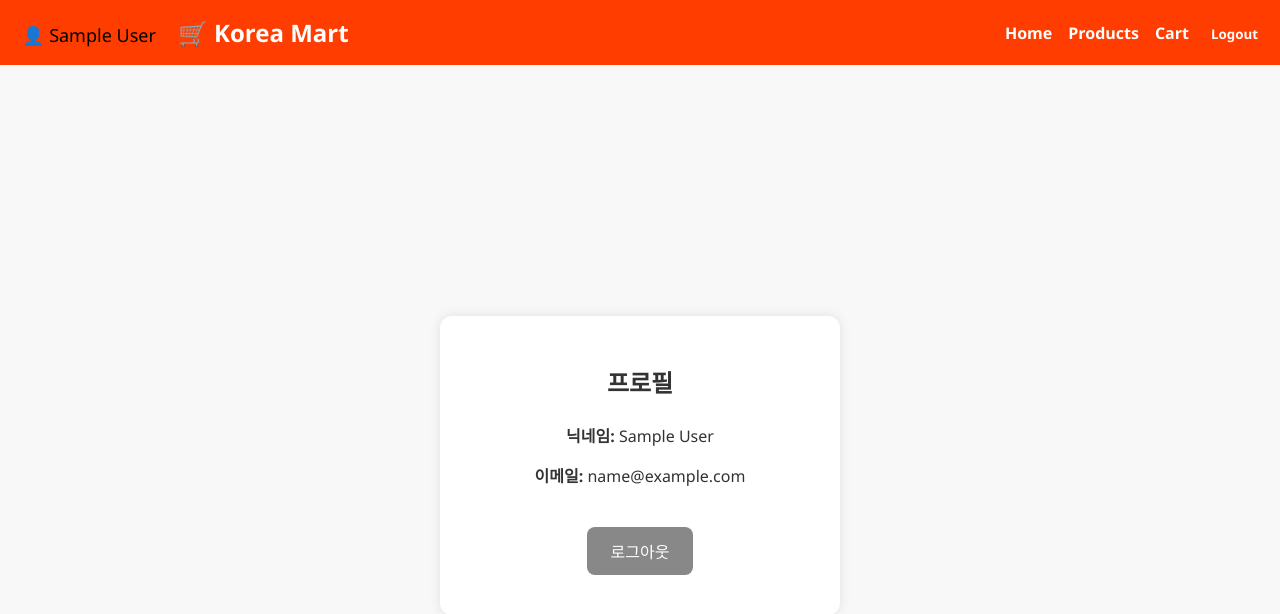
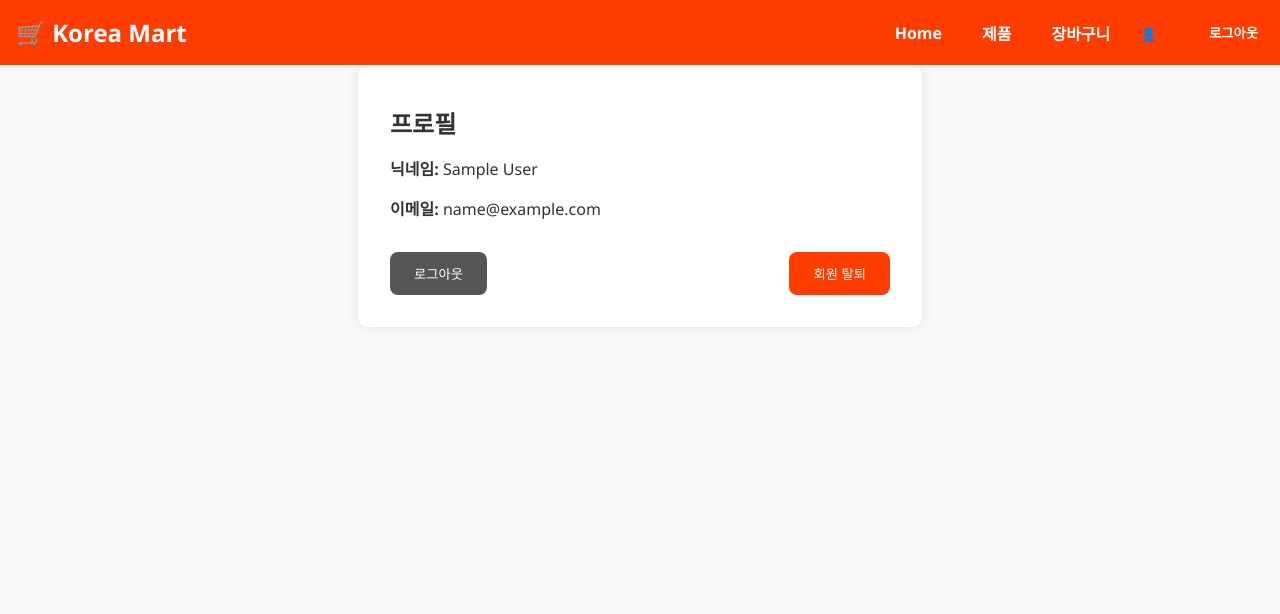
Before and after one commit to thinking-always/korea-mart-react, a React (Create React App) app: page /profile in a window 1280 px wide. Shown: the top 614 px of the page. Built offline with nearby package versions, Linux system fonts and the light colour scheme; sample sign-in values are in the browser's storage.

Commit message:
made profile fix login error

```diff
--- a/src/App.js
+++ b/src/App.js
@@ -1,6 +1,6 @@
 // src/App.js
-import React, { useContext } from 'react';
-import { BrowserRouter as Router, Route, Routes, Navigate } from 'react-router-dom';
+import React, { useState } from 'react';
+import { BrowserRouter as Router, Routes, Route, Navigate } from 'react-router-dom';
 import Home from './pages/Home';
 import Products from './pages/Products';
 import ProductDetail from './pages/ProductDetail';
@@ -9,42 +9,33 @@ import Login from './pages/Login';
 import Signup from './pages/Signup';
 import AdminLogin from './pages/AdminLogin';
 import AdminPage from './pages/AdminPage';
-import { CartProvider } from './context/CartContext';
-import { AuthProvider, AuthContext } from './context/AuthContext';
-import Header from './components/Header';
-import './index.css';
 import Profile from './pages/Profile';
 
-function AppRoutes() {
-  const { isAdmin } = useContext(AuthContext);
-
-  return (
-    <>
-      <Header isAdmin={isAdmin} />
-      <Routes>
-        <Route path="/" element={<Home />} />
-        <Route path="/products" element={<Products />} />
-        <Route path="/products/:id" element={<ProductDetail />} />
-        <Route path="/cart" element={<Cart />} />
-        <Route path="/login" element={<Login />} />
-        <Route path="/admin-login" element={<AdminLogin />} />
-        <Route path="/signup" element={<Signup />} />
-        <Route path="/profile" element={<Profile />} />
-        <Route
-          path="/admin"
-          element={isAdmin ? <AdminPage /> : <Navigate to="/admin-login" />}
-        />
-      </Routes>
-    </>
-  );
-}
+import { CartProvider } from './context/CartContext';
+import { AuthProvider } from './context/AuthContext';
+import Header from './components/Header';
+import RequireGuest from './components/RequireGuest';
+import './index.css';
 
 function App() {
+  const [isAdmin, setIsAdmin] = useState(false);
+
   return (
     <AuthProvider>
       <CartProvider>
         <Router>
-          <AppRoutes />
+          <Header />
+          <Routes>
+            <Route path="/" element={<Home />} />
+            <Route path="/products" element={<Products />} />
+            <Route path="/products/:id" element={<ProductDetail />} />
+            <Route path="/cart" element={<Cart />} />
+            <Route path="/login" element={<RequireGuest><Login /></RequireGuest>} />
+            <Route path="/signup" element={<RequireGuest><Signup /></RequireGuest>} />
+            <Route path="/profile" element={<Profile />} />
+            <Route path="/admin-login" element={<AdminLogin setIsAdmin={setIsAdmin} />} />
+            <Route path="/admin" element={isAdmin ? <AdminPage /> : <Navigate to="/admin-login" />} />
+          </Routes>
         </Router>
       </CartProvider>
     </AuthProvider>
--- a/src/components/Header.css
+++ b/src/components/Header.css
@@ -32,3 +32,28 @@
 .user {
   margin-left: 1rem;
 }
+.profile-button {
+  padding: 0.4rem 0.8rem;
+  background-color: #ff3d00;
+  color: white;
+  border-radius: 8px;
+  text-decoration: none;
+  margin: 0 0.5rem;
+  font-weight: bold;
+}
+.profile-button:hover {
+  background-color: #e23200;
+}
+.login-btn,
+.logout {
+  background: none;
+  border: none;
+  cursor: pointer;
+  color: white;
+  font-weight: bold;
+}
+
+.login-btn:hover,
+.logout:hover {
+  text-decoration: underline;
+}
--- a/src/components/Header.js
+++ b/src/components/Header.js
@@ -1,44 +1,131 @@
 // src/components/Header.js
-import React, { useContext } from 'react';
+import React, { useContext, useState, useRef, useEffect } from 'react';
 import { Link, useNavigate } from 'react-router-dom';
 import { AuthContext } from '../context/AuthContext';
 import './Header.css';
 
-function Header({ isAdmin }) {
+function Header() {
   const { user, logout } = useContext(AuthContext);
+  const [dropdownOpen, setDropdownOpen] = useState(false);
+  const dropdownRef = useRef();
   const navigate = useNavigate();
+
+  useEffect(() => {
+    function handleClickOutside(e) {
+      if (dropdownRef.current && !dropdownRef.current.contains(e.target)) {
+        setDropdownOpen(false);
+      }
+    }
+    document.addEventListener('mousedown', handleClickOutside);
+    return () => document.removeEventListener('mousedown', handleClickOutside);
+  }, []);
+
+  const dropdownItemStyle = {
+    whiteSpace: 'nowrap',
+    padding: '0.5rem 1rem',
+    background: 'none',
+    border: 'none',
+    cursor: 'pointer',
+    display: 'block',
+    width: '100%',
+    textAlign: 'left'
+  };
 
   return (
     <header className="header">
+      {/* 왼쪽: 로고 */}
       <div className="header-left">
-        {/* 👤 프로필 버튼 (로그인한 경우만) */}
-        {user && (
-          <button
-            onClick={() => navigate('/profile')}
-            className="profile-btn"
-            style={{ marginRight: '1rem', fontSize: '18px', background: 'none', border: 'none', cursor: 'pointer' }}
-          >
-            👤 {user.name}
-          </button>
-        )}
         <Link to="/" className="logo">🛒 Korea Mart</Link>
       </div>
 
-      <nav className="header-right">
+      {/* 오른쪽: 모든 메뉴 */}
+      <nav className="header-right" style={{ display: 'flex', alignItems: 'center', gap: '1.5rem', marginLeft: 'auto' }}>
         <Link to="/">Home</Link>
-        <Link to="/products">Products</Link>
-        <Link to="/cart">Cart</Link>
+        <Link to="/products">제품</Link>
+        <Link to="/cart">장바구니</Link>
 
-        {isAdmin && (
-          <Link to="/admin" className="nav-link">상품관리</Link>
+        {/* 프로필 드롭다운 */}
+        {user && (
+          <div className="profile-wrapper" ref={dropdownRef} style={{ position: 'relative' }}>
+            <button
+              onClick={() => setDropdownOpen(!dropdownOpen)}
+              className="profile-btn"
+              style={{ background: 'none', border: 'none', cursor: 'pointer' }}
+            >
+              👤
+            </button>
+            {dropdownOpen && (
+              <div
+                className="dropdown-menu"
+                style={{
+                  position: 'absolute',
+                  top: '100%',
+                  right: 0,
+                  background: 'white',
+                  border: '1px solid #ddd',
+                  borderRadius: '5px',
+                  boxShadow: '0 0 10px rgba(0,0,0,0.1)',
+                  zIndex: 999,
+                  minWidth: '120px'
+                }}
+              >
+                <button
+                  onClick={() => {
+                    navigate('/profile');
+                    setDropdownOpen(false);
+                  }}
+                  style={dropdownItemStyle}
+                >
+                  내 정보
+                </button>
+                <button
+                  onClick={() => {
+                    navigate('/cart');
+                    setDropdownOpen(false);
+                  }}
+                  style={dropdownItemStyle}
+                >
+                  장바구니
+                </button>
+                <button
+                  onClick={() => {
+                    logout();
+                    setDropdownOpen(false);
+                  }}
+                  style={dropdownItemStyle}
+                >
+                  로그아웃
+                </button>
+              </div>
+            )}
+          </div>
         )}
 
-        {user ? (
-          <>
-            <button onClick={logout} className="logout">Logout</button>
-          </>
-        ) : (
-          <Link to="/login">Login</Link>
+        {/* 비로그인 시 로그인 버튼 */}
+        {!user && (
+          <button
+            onClick={() => navigate('/login')}
+            style={{ background: 'none', border: 'none', cursor: 'pointer', color: '#007bff' }}
+          >
+            로그인
+          </button>
+        )}
+
+        {/* 로그인 시 추가 로그아웃 버튼 */}
+        {user && (
+          <button
+            onClick={logout}
+            className="logout"
+            style={{
+              background: 'none',
+              border: 'none',
+              cursor: 'pointer',
+              color: '#fff',
+              fontWeight: 'bold'
+            }}
+          >
+            로그아웃
+          </button>
         )}
       </nav>
     </header>
--- /dev/null
+++ b/src/components/RequireGuest.js
@@ -0,0 +1,14 @@
+// src/components/RequireGuest.js
+import React, { useContext } from 'react';
+import { Navigate } from 'react-router-dom';
+import { AuthContext } from '../context/AuthContext';
+
+function RequireGuest({ children }) {
+  const { user, isLoading } = useContext(AuthContext);
+
+  if (isLoading) return null; // 👈 로그인 정보 로딩 중엔 잠시 비워둠
+
+  return user ? <Navigate to="/" /> : children;
+}
+
+export default RequireGuest;
--- a/src/pages/Login.js
+++ b/src/pages/Login.js
@@ -24,7 +24,7 @@ function Login() {
       return;
     }
 
-    login(email);
+    login(email); // ✅ 이메일 넘겨야 user-${email}에서 찾음
     navigate('/');
   };
 
--- a/src/pages/Profile.js
+++ b/src/pages/Profile.js
@@ -4,62 +4,59 @@ import { AuthContext } from '../context/AuthContext';
 import { useNavigate } from 'react-router-dom';
 
 function Profile() {
-  const { user, logout } = useContext(AuthContext);
+  const { user, logout, deleteAccount } = useContext(AuthContext);
   const navigate = useNavigate();
 
+  const handleDelete = () => {
+    const confirmDelete = window.confirm('정말 회원 탈퇴하시겠습니까?');
+    if (confirmDelete) {
+      deleteAccount();
+      navigate('/');
+    }
+  };
+
   if (!user) {
-    return <div>로그인이 필요합니다.</div>;
+    return <p style={{ padding: '2rem' }}>로그인이 필요합니다.</p>;
   }
 
   return (
-    <div style={styles.wrapper}>
-      <div style={styles.card}>
-        <h2 style={styles.title}>프로필</h2>
-        <p><strong>닉네임:</strong> {user.name}</p>
-        <p><strong>이메일:</strong> {user.email}</p>
-
-        <button
-          style={styles.logoutBtn}
-          onClick={() => {
-            logout();
-            navigate('/');
-          }}
-        >
-          로그아웃
-        </button>
+    <div style={styles.container}>
+      <h2>프로필</h2>
+      <p><strong>닉네임:</strong> {user.name}</p>
+      <p><strong>이메일:</strong> {user.email}</p>
+      <div style={styles.buttonRow}>
+        <button onClick={logout} style={styles.logout}>로그아웃</button>
+        <button onClick={handleDelete} style={styles.delete}>회원 탈퇴</button>
       </div>
     </div>
   );
 }
 
 const styles = {
-  wrapper: {
+  container: {
+    padding: '2rem',
+    maxWidth: '500px',
+    margin: 'auto',
+    background: '#fff',
+    borderRadius: '10px',
+    boxShadow: '0 0 12px rgba(0,0,0,0.1)',
+  },
+  buttonRow: {
+    marginTop: '2rem',
     display: 'flex',
-    justifyContent: 'center',
-    alignItems: 'center',
-    height: '100vh',
-    backgroundColor: '#f8f8f8',
+    justifyContent: 'space-between',
   },
-  card: {
-    background: '#fff',
-    padding: '2.5rem',
-    borderRadius: '12px',
-    boxShadow: '0 0 12px rgba(0,0,0,0.1)',
-    width: '100%',
-    maxWidth: '400px',
-    boxSizing: 'border-box',
-    textAlign: 'center',
+  logout: {
+    padding: '0.75rem 1.5rem',
+    backgroundColor: '#555',
+    color: '#fff',
+    border: 'none',
+    borderRadius: '8px',
+    cursor: 'pointer',
   },
-  title: {
-    marginBottom: '1.5rem',
-    fontSize: '24px',
-    color: '#333',
-  },
-  logoutBtn: {
-    marginTop: '1.5rem',
+  delete: {
     padding: '0.75rem 1.5rem',
-    fontSize: '16px',
-    backgroundColor: '#888',
+    backgroundColor: '#ff3d00',
     color: '#fff',
     border: 'none',
     borderRadius: '8px',
```
Also changed, not shown: src/context/AuthContext.js (+11 -2 lines).
